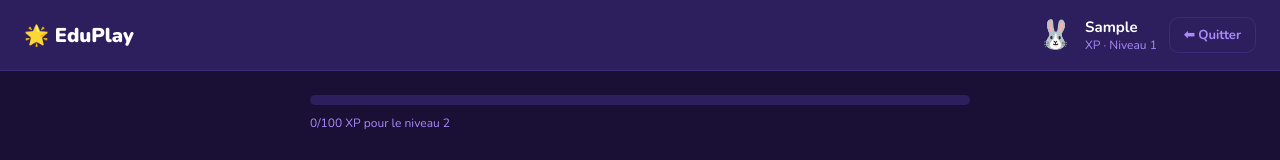
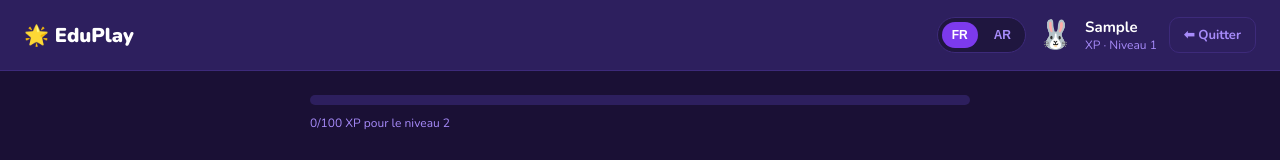
Before and after one commit to mayss111/EduPlay, an Angular app in the folder frontend/eduplay-frontend/: page /dashboard in a window 1280 px wide. Shown: the top 160 px of the page. Built offline with nearby package versions, Linux system fonts and the light colour scheme; no server answers; sample sign-in values are in the browser's storage.

Commit message:
feat: add dashboard language switcher

```diff
--- a/frontend/eduplay-frontend/src/app/features/dashboard/dashboard.component.html
+++ b/frontend/eduplay-frontend/src/app/features/dashboard/dashboard.component.html
@@ -4,6 +4,10 @@
   <header class="header">
     <div class="brand">🌟 EduPlay</div>
     <div class="user-info">
+      <div class="lang-switch">
+        <button class="lang-btn" [class.active]="!isArabic" (click)="selectLanguage('FRENCH')">FR</button>
+        <button class="lang-btn" [class.active]="isArabic" (click)="selectLanguage('ARABIC')">AR</button>
+      </div>
       <div class="avatar-badge">{{ avatars[user?.avatarIndex || 0] }}</div>
       <div>
         <div class="username">{{ user?.firstName }}</div>
--- a/frontend/eduplay-frontend/src/app/features/dashboard/dashboard.component.scss
+++ b/frontend/eduplay-frontend/src/app/features/dashboard/dashboard.component.scss
@@ -22,6 +22,32 @@
     display: flex;
     align-items: center;
     gap: 12px;
+  }
+
+  .lang-switch {
+    display: flex;
+    gap: 6px;
+    padding: 4px;
+    background: #1f163f;
+    border: 1px solid #3d2a7a;
+    border-radius: 999px;
+  }
+
+  .lang-btn {
+    background: transparent;
+    border: none;
+    color: #a78bfa;
+    font-weight: 800;
+    font-size: 12px;
+    padding: 6px 10px;
+    border-radius: 999px;
+    cursor: pointer;
+    transition: all 0.2s;
+
+    &.active {
+      background: #7c3aed;
+      color: #fff;
+    }
   }
 
   .avatar-badge { font-size: 28px; }
--- a/frontend/eduplay-frontend/src/app/features/dashboard/dashboard.component.ts
+++ b/frontend/eduplay-frontend/src/app/features/dashboard/dashboard.component.ts
@@ -67,6 +67,11 @@ export class DashboardComponent implements OnInit, OnDestroy {
     return this.isArabic ? ar : fr;
   }
 
+  selectLanguage(language: 'FRENCH' | 'ARABIC') {
+    this.authService.setUiLanguage(language);
+    this.user = this.authService.getUser();
+  }
+
   subjectLabel(key: string): string {
     if (!this.isArabic) {
       return this.subjects.find(s => s.key === key)?.label || key;
```
